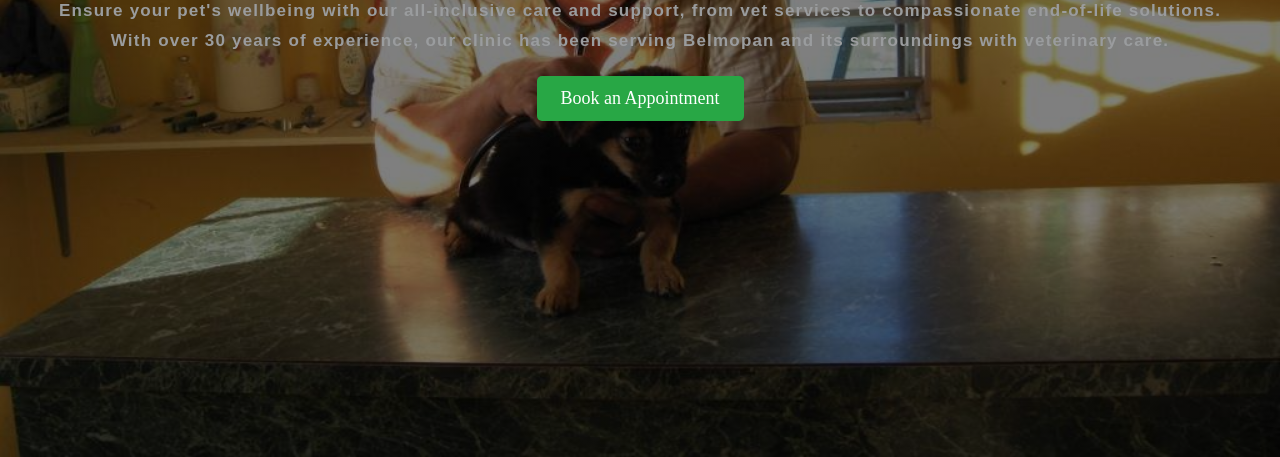
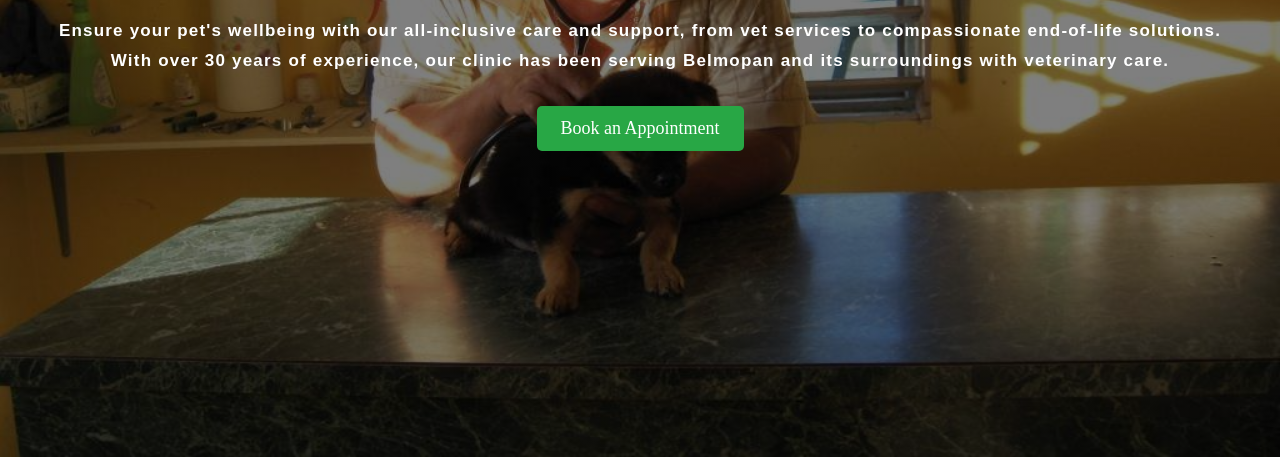
Before and after one commit to isteck/bmpvetjalpuche, a plain HTML site: page index.html in a window 1280 px wide. Shown: the part 343-800 px from the top of the page. Drawn offline with Linux system fonts and the light colour scheme.

Commit message:
Update style.css

```diff
--- a/style.css
+++ b/style.css
@@ -152,11 +152,11 @@ html, body {
 
 .content p {
     font-size: 17px;
-    margin-bottom: 20px;
+    margin-bottom: 30px;
     font-family: Arial;
     letter-spacing: 1.2px;
     line-height: 30px;
-    color: #9a9c9e;
+    color: white;
     font-weight: bold;
 }
 
```
